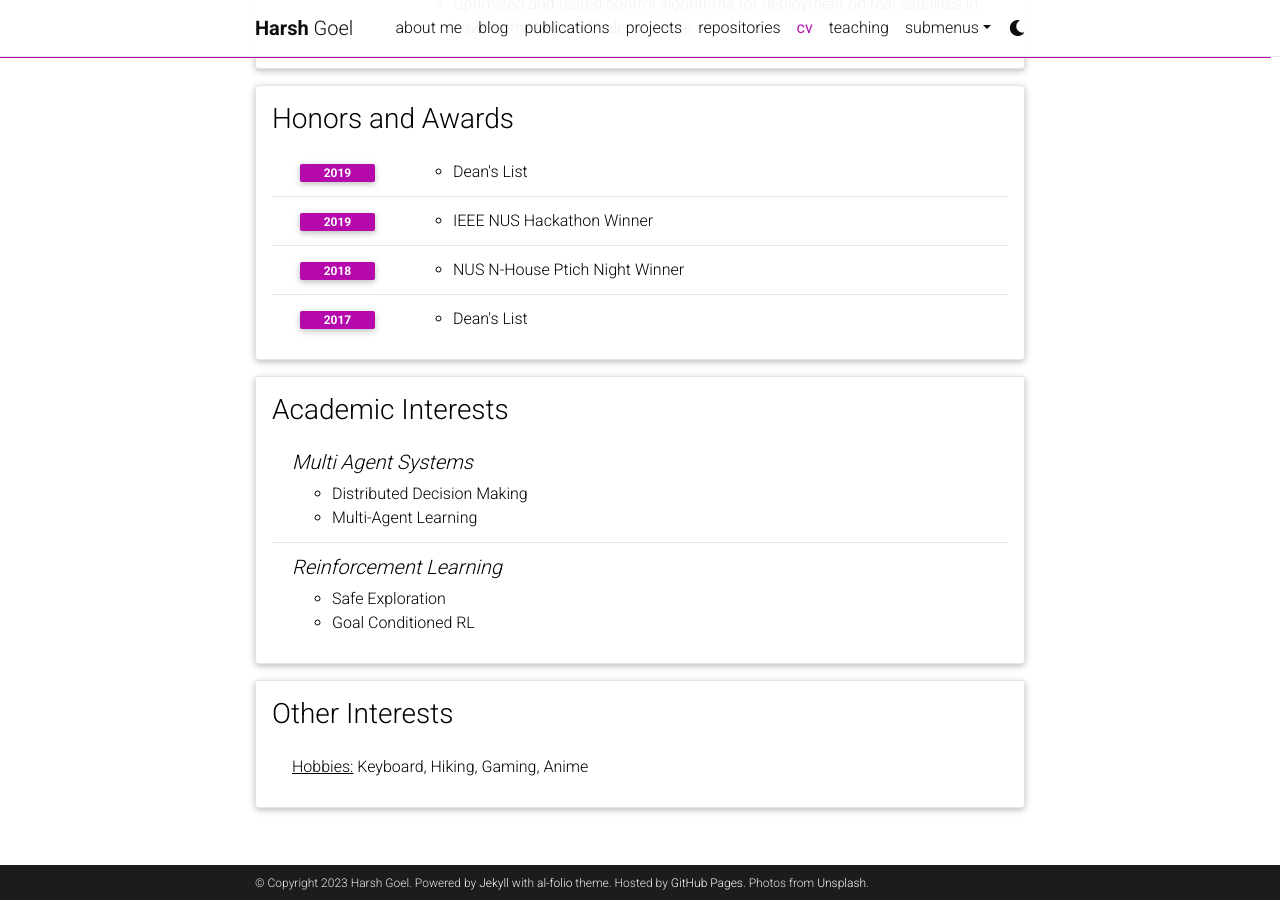
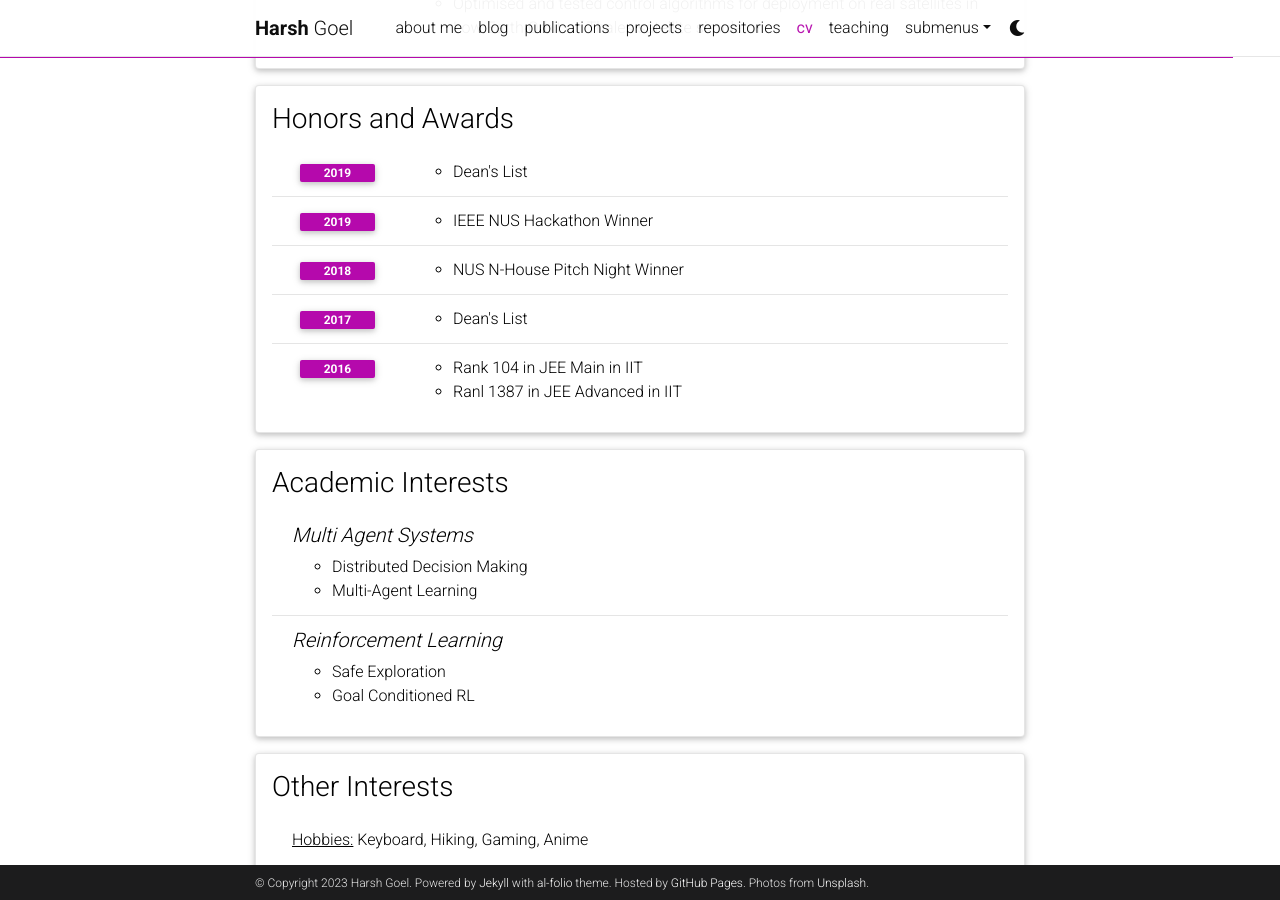
Before and after one commit to harshg99/hgmain, a Jekyll site: the page built from _pages/cv.md, in a window 1280 px wide and 900 px high, scrolled down 2348 px. Built offline with Jekyll 4.4.1, drawn with Linux system fonts in a browser that asks for light colours; comment, search, counter and statistics services are not loaded; a style sheet for code colours, icons or effects is not loaded.

Commit message:
pushed the cv changes

```diff
--- a/_data/cv.yml
+++ b/_data/cv.yml
@@ -90,10 +90,14 @@
         - IEEE NUS Hackathon Winner
     - year: 2018
       items:
-        - NUS N-House Ptich Night Winner
+        - NUS N-House Pitch Night Winner
     - year: 2017
       items:
         - Dean's List
+    - year: 2016
+      items:
+        - Rank 104 in JEE Main in IIT
+        - Ranl 1387 in JEE Advanced in IIT
 
 - title: Academic Interests
   type: nested_list
```
